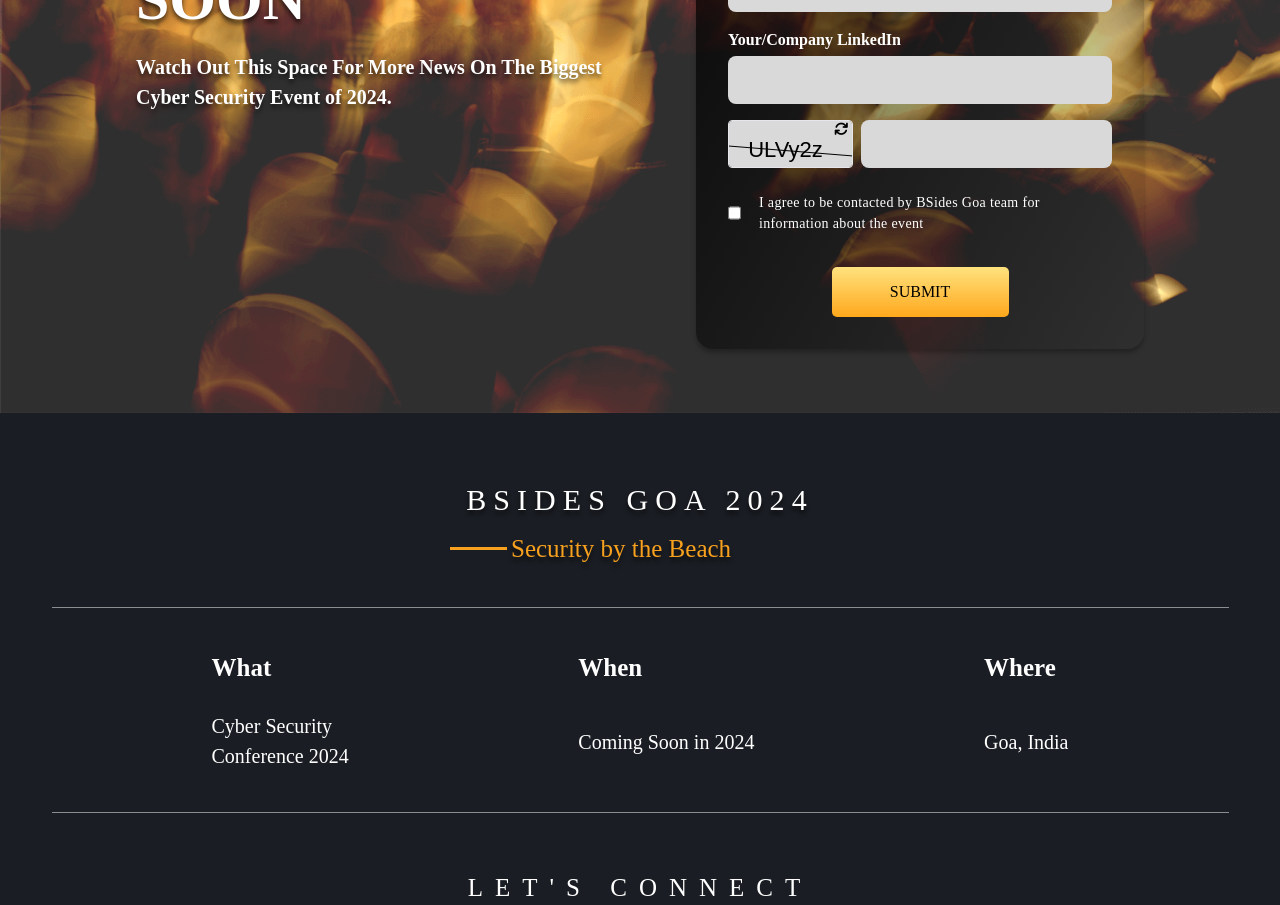
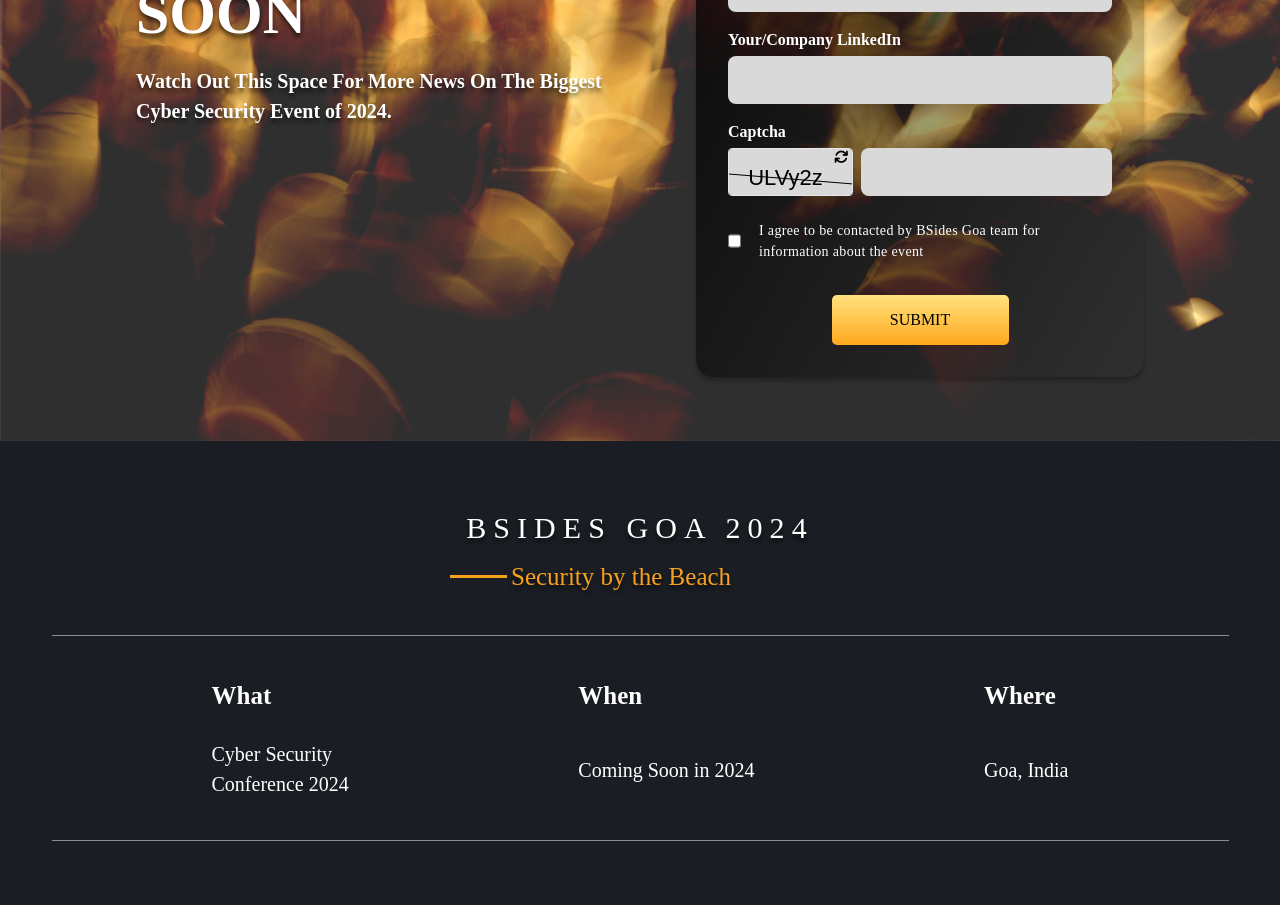
Before and after one commit to KrishXna/goacomingsoon, a React (Create React App) app: page / in a window 1280 px wide. Shown: the part 1300-2205 px from the top of the page. Built offline with nearby package versions, Linux system fonts and the light colour scheme.

Commit message:
label captcha

```diff
--- a/src/component/Home.js
+++ b/src/component/Home.js
@@ -510,7 +510,10 @@
                       className="h-12 pl-4 bg-blue_gray-100 outline-none rounded-lg leading-[normal] p-0 placeholder:text-blue_gray-900 text-blue_gray-900"
                     />
                     {/* Captcha  */}
-                    <div className="flex items-end gap-x-2 text-white-A700 mb-1 mt-4  font-semibold">
+                    <label className="text-white-A700 mb-1 mt-4 font-semibold">
+                      Captcha
+                    </label>
+                    <div className="flex items-end gap-x-2 text-white-A700 mb-1 font-semibold">
                       <div className="w-1/3 h-12 border relative rounded overflow-hidden">
                         <div
                           className="absolute right-1 -top-1 cursor-pointer"
```
